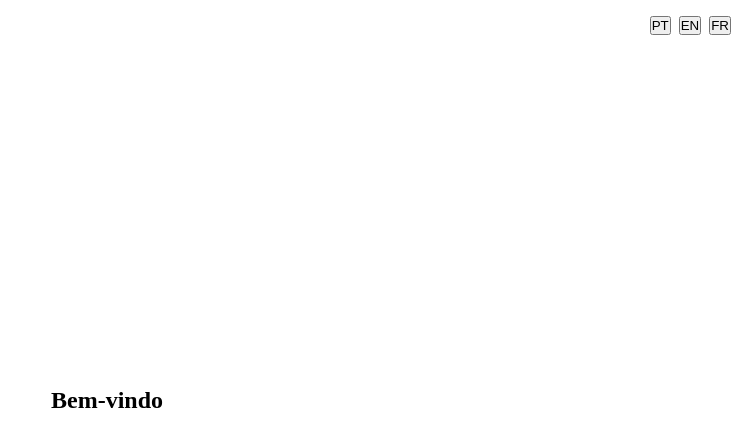
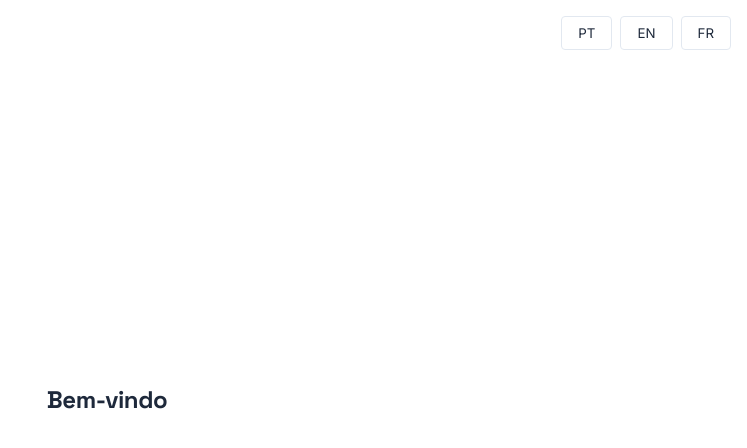
Before and after one commit to meirelesgc/my-showcase, a React (Vite) app: page / in a window 1280 px wide. Shown: the top 448 px of the page, without its empty margins (533-1280 px from the left). Built offline with nearby package versions, Linux system fonts and the light colour scheme.

Commit message:
nothing here

```diff
--- a/src/App.css
+++ b/src/App.css
@@ -1,13 +1,41 @@
+@import url('https://fonts.googleapis.com/css2?family=Inter:wght@400&family=Space+Grotesk:wght@600;700&display=swap');
+
+:root {
+    --bg-color: #FFFFFF;
+    --text-primary: #1E293B;
+    --text-secondary: #64748B;
+    --accent-color: #0F172A;
+    --success-color: #10B981;
+    --border-color: #E2E8F0;
+}
+
 * {
-  margin: 0;
-  padding: 0;
-  box-sizing: border-box;
+    margin: 0;
+    padding: 0;
+    box-sizing: border-box;
 }
 
 html,
 body {
     width: 100%;
     overflow-x: hidden;
+    background-color: var(--bg-color);
+    color: var(--text-primary);
+    font-family: 'Inter', sans-serif;
+    font-weight: 400;
+    line-height: 1.6;
+}
+
+h1,
+h2,
+h3,
+h4,
+h5,
+h6 {
+    font-family: 'Space Grotesk', sans-serif;
+    font-weight: 700;
+    letter-spacing: -0.02em;
+    color: var(--text-primary);
 }
 
 .app-container {
@@ -18,11 +46,43 @@
 }
 
 .section {
-    height: 100vh;
+    min-height: 100vh;
     width: 100%;
     display: flex;
+    flex-direction: column;
     align-items: center;
     justify-content: center;
+    padding: 4rem 2rem;
+}
+
+.card {
+    background-color: var(--bg-color);
+    border: 1px solid var(--border-color);
+    border-radius: 8px;
+    padding: 2rem;
+    margin: 1rem 0;
+    width: 100%;
+    max-width: 800px;
+}
+
+.card-title {
+    font-weight: 600;
+    margin-bottom: 1rem;
+}
+
+.card-text {
+    color: var(--text-secondary);
+    margin-bottom: 1.5rem;
+}
+
+.btn {
+    background-color: var(--accent-color);
+    color: var(--bg-color);
+    border: none;
+    border-radius: 4px;
+    padding: 0.75rem 1.5rem;
+    font-family: 'Inter', sans-serif;
+    cursor: pointer;
 }
 
 .language-selector {
@@ -33,3 +93,17 @@
     display: flex;
     gap: 0.5rem;
 }
+
+.language-selector button {
+    background-color: var(--bg-color);
+    color: var(--text-primary);
+    border: 1px solid var(--border-color);
+    border-radius: 4px;
+    padding: 0.5rem 1rem;
+    font-family: 'Inter', sans-serif;
+    cursor: pointer;
+}
+
+.indicator {
+    color: var(--success-color);
+}
```
